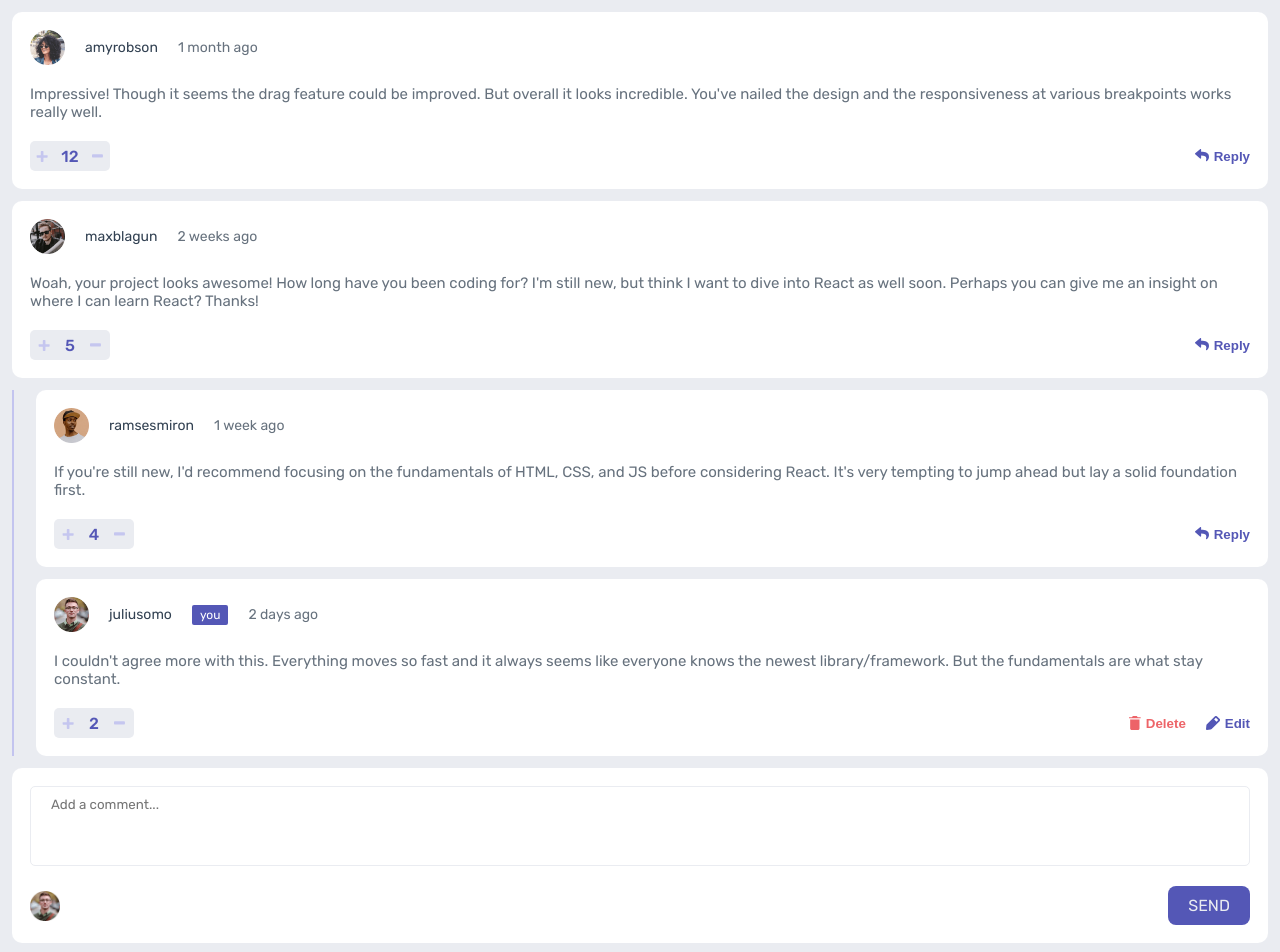
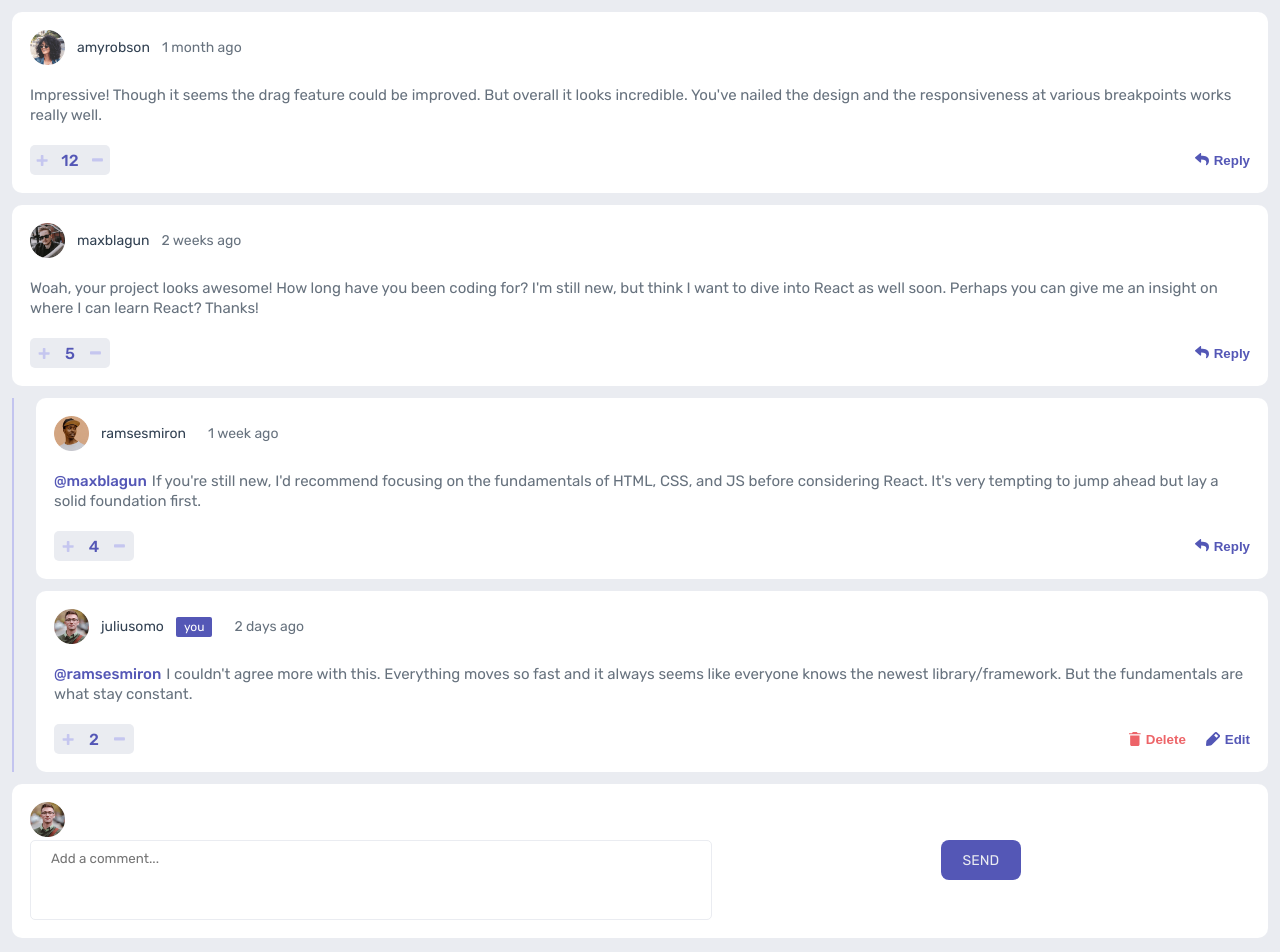
Before and after one commit to MarcoJul/Interactive-comment-section_React, a React (Create React App) app: page / in a window 1280 px wide. Shown: the top 952 px of the page. Built offline with nearby package versions, Linux system fonts and the light colour scheme.

Commit message:
feat: added replyTo feature, desktop layout for form

```diff
--- a/src/components/Comment.js
+++ b/src/components/Comment.js
@@ -50,7 +50,7 @@ const Comment = (props) => {
     );
   };
 
-  const addReplyHandler = (text) => {
+  const addReplyHandler = (text, username) => {
     let newReply = {
       id: Math.random(),
       content: text,
@@ -60,6 +60,7 @@ const Comment = (props) => {
       },
       createdAt: "2 hours ago",
       score: 0,
+      replyingTo: username,
     };
     setReplies((previousReplies) => {
       return [...previousReplies, newReply];
@@ -187,6 +188,7 @@ const Comment = (props) => {
                 score={reply.score}
                 onDeleteReply={deleteReplyHandler}
                 onAddReply={addReplyHandler}
+                replyingTo={reply.replyingTo}
               />
             );
           })}
--- a/src/components/Comment.module.css
+++ b/src/components/Comment.module.css
@@ -11,7 +11,7 @@
   display: flex;
   justify-content: flex-start;
   align-items: center;
-  gap: 2rem;
+  gap: 1.2rem;
   margin-bottom: 2rem;
 }
 
@@ -34,6 +34,7 @@
   font-weight: 400;
   margin-bottom: 2rem;
   color: hsl(211, 10%, 45%);
+  line-height: 2rem;
 }
 
 .actions {
--- a/src/components/CommentForm.js
+++ b/src/components/CommentForm.js
@@ -20,7 +20,7 @@ const CommentForm = (props) => {
       textRef.current.value = "";
     }
     if (props.type === "reply") {
-      props.onAddReply(`@${props.username} ${textRef.current.value}`);
+      props.onAddReply(textRef.current.value, props.username);
       textRef.current.value = "";
     }
   };
@@ -31,11 +31,11 @@ const CommentForm = (props) => {
         ref={textRef}
         className={classes.input}
         placeholder="Add a comment..."
-      ></textarea>
-      <div className={classes.action}>
+      />
+      <div className={classes.avatar}>
         <CurrentUser request="avatar" />
-        <button className={classes.submitBtn}>Send</button>
       </div>
+      <button className={classes.submitBtn}>Send</button>
     </form>
   );
 };
--- a/src/components/CommentForm.module.css
+++ b/src/components/CommentForm.module.css
@@ -1,11 +1,10 @@
 .commentForm {
   background-color: hsl(0, 0%, 100%);
-  display: flex;
-  flex-direction: column;
   margin: 1.2rem;
   border-radius: 1rem;
   padding: 1.8rem;
-  gap: 2rem;
+  display: grid;
+  grid-template-columns: 0.5fr 1fr 1fr 1fr;
 }
 .commentForm textarea {
   font-family: inherit;
@@ -15,15 +14,14 @@
   border-color: hsl(223, 19%, 93%);
   color: hsl(211, 10%, 45%);
   padding: 1rem 2rem;
-}
-.action {
-  display: flex;
-  justify-content: space-between;
-  align-items: center;
+  display: block;
+  width: 100%;
+  grid-column: 1/-1;
 }
 
 .avatar {
-  width: 3rem;
+  display: inline-block;
+  grid-column: 1/1;
 }
 
 .submitBtn {
@@ -35,4 +33,25 @@
   padding: 1rem 2rem;
   border: none;
   border-radius: 0.8rem;
+  grid-column: 4/4;
+  width: 8rem;
+  justify-self: center;
 }
+
+@media screen and (min-width: 768px) {
+  .commentForm {
+    display: grid;
+    grid-template-columns: 5rem auto 8rem;
+  }
+  .avatar {
+    grid-row: 1/1;
+    grid-column: 1/1;
+  }
+  .submitBtn {
+    font-size: 1.4rem;
+    padding: 1rem 2rem;
+    border: none;
+    border-radius: 0.8rem;
+    height: 4rem;
+  }
+}
--- a/src/components/Reply.js
+++ b/src/components/Reply.js
@@ -17,7 +17,8 @@ const Reply = (props) => {
   );
   const [isReplying, setIsReplying] = useState(false);
   const [showModal, setShowModal] = useState(false);
-
+  const [score, setScore] = useState(props.score);
+  const [scoreModified, setSCoreModified] = useState(false);
   const [isEdit, setIsEdit] = useState(false);
 
   const [text, setText] = useState(props.text);
@@ -39,6 +40,19 @@ const Reply = (props) => {
     e.preventDefault();
     setText(e.target.text.value);
     setIsEdit(false);
+  };
+
+  const voteHandler = (action) => {
+    if (scoreModified) return;
+    if (action === "up") {
+      setScore((prevScore) => prevScore + 1);
+      setSCoreModified(true);
+    } else if (action === "down") {
+      setScore((prevScore) => prevScore - 1);
+      setSCoreModified(true);
+    } else {
+      return;
+    }
   };
 
   let actionArea;
@@ -93,7 +107,10 @@ const Reply = (props) => {
         </div>
         <div className={classes.textbox}>
           {!isEdit ? (
-            <p className={classes.text}>{text}</p>
+            <p className={classes.text}>
+              <span className={classes.replyingTo}>@{props.replyingTo}</span>
+              {text}
+            </p>
           ) : (
             <form id="editForm" onSubmit={submitEditHandler}>
               <input placeholder="Text" name="text" defaultValue={text} />
@@ -102,11 +119,17 @@ const Reply = (props) => {
         </div>
         <div className={classes.actions}>
           <div className={classes.voteBox}>
-            <button className={classes.voteBtn}>
+            <button
+              className={classes.voteBtn}
+              onClick={voteHandler.bind(this, "up")}
+            >
               <img src={plusIcon} alt="plusIcon" />
             </button>
-            <span className={classes.score}>{props.score}</span>
-            <button className={classes.voteBtn}>
+            <span className={classes.score}>{score}</span>
+            <button
+              className={classes.voteBtn}
+              onClick={voteHandler.bind(this, "down")}
+            >
               <img src={minusIcon} alt="minusIcon" />
             </button>
           </div>
--- a/src/components/Reply.module.css
+++ b/src/components/Reply.module.css
@@ -11,7 +11,7 @@
   display: flex;
   justify-content: flex-start;
   align-items: center;
-  gap: 2rem;
+  gap: 1.2rem;
   margin-bottom: 2rem;
 }
 
@@ -27,6 +27,7 @@
 .time {
   color: hsl(211, 10%, 45%);
   font-size: 1.4rem;
+  margin-left: 1rem;
 }
 
 .text {
@@ -34,6 +35,7 @@
   font-weight: 400;
   margin-bottom: 2rem;
   color: hsl(211, 10%, 45%);
+  line-height: 2rem;
 }
 
 .actions {
@@ -95,3 +97,9 @@
   padding: 0.3rem 0.8rem;
   border-radius: 2px;
 }
+
+.replyingTo {
+  color: hsl(238, 40%, 52%);
+  font-weight: 500;
+  margin-right: 0.5rem;
+}
--- a/src/components/User/CurrentUser.module.css
+++ b/src/components/User/CurrentUser.module.css
@@ -1,3 +1,9 @@
 .avatarImg {
   width: 3rem;
 }
+
+@media screen and (min-width: 768px) {
+  .avatarImg {
+    width: 3.5rem;
+  }
+}
```
